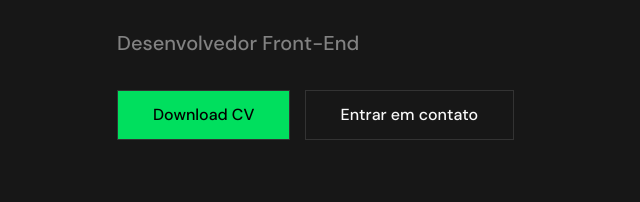
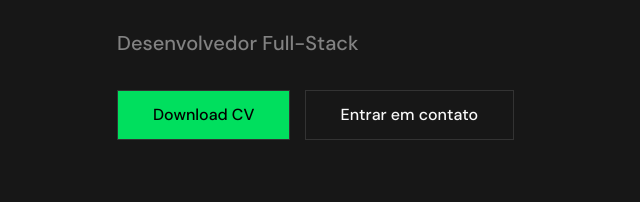
Before and after one commit to howjack/PhelipeAlves, a plain HTML site: page index.html in a window 1280 px wide. Shown: the part 312-514 px from the top of the page, 21-661 px from the left. Drawn offline with Linux system fonts and the light colour scheme.

Commit message:
fix/ some words

```diff
--- a/index.html
+++ b/index.html
@@ -31,7 +31,7 @@
     <header>
         <div class="title-container">
             <h1>Olá, eu sou o Phelipe Alves :)</h1>
-            <p>Desenvolvedor Front-End</p>
+            <p>Desenvolvedor Full-Stack</p>
             <div class="btn-container">
                 <button id="curriculum">Download CV</button>
                 <button id="mail">Entrar em contato</button>
```
